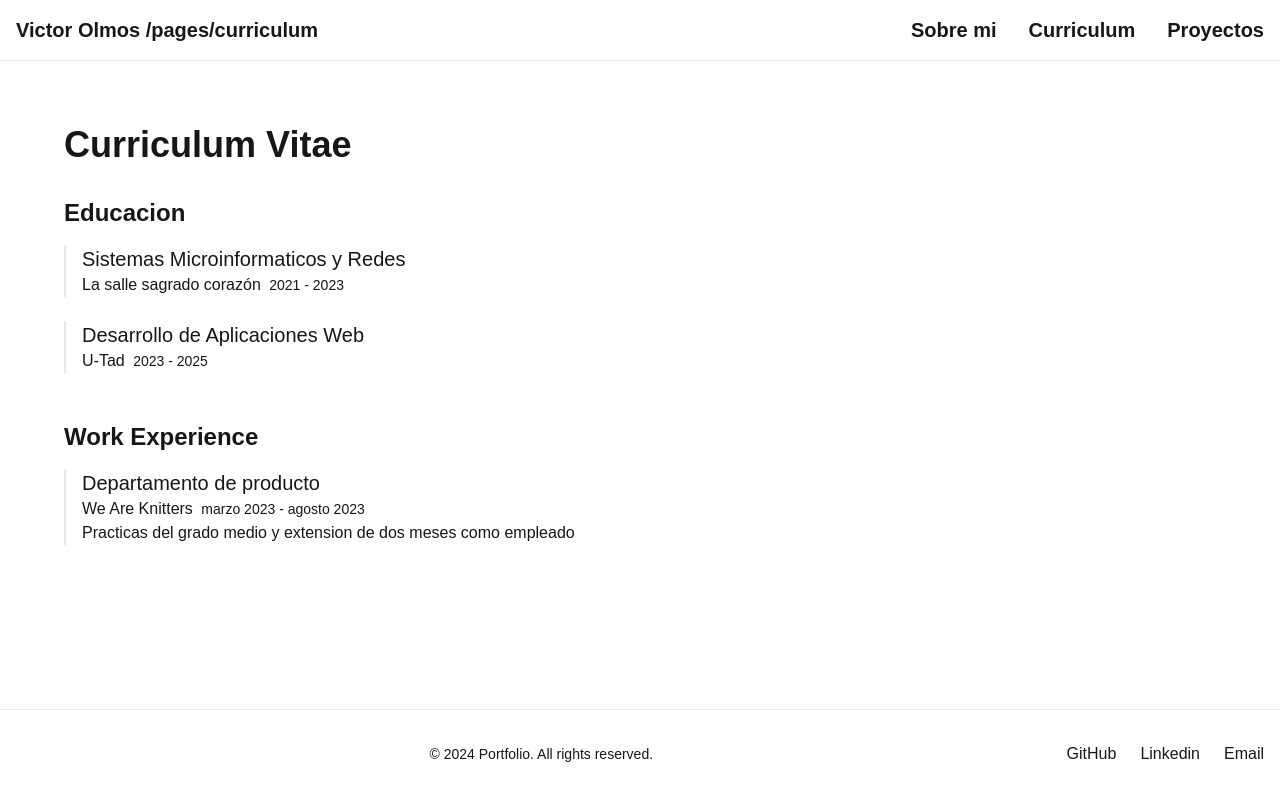
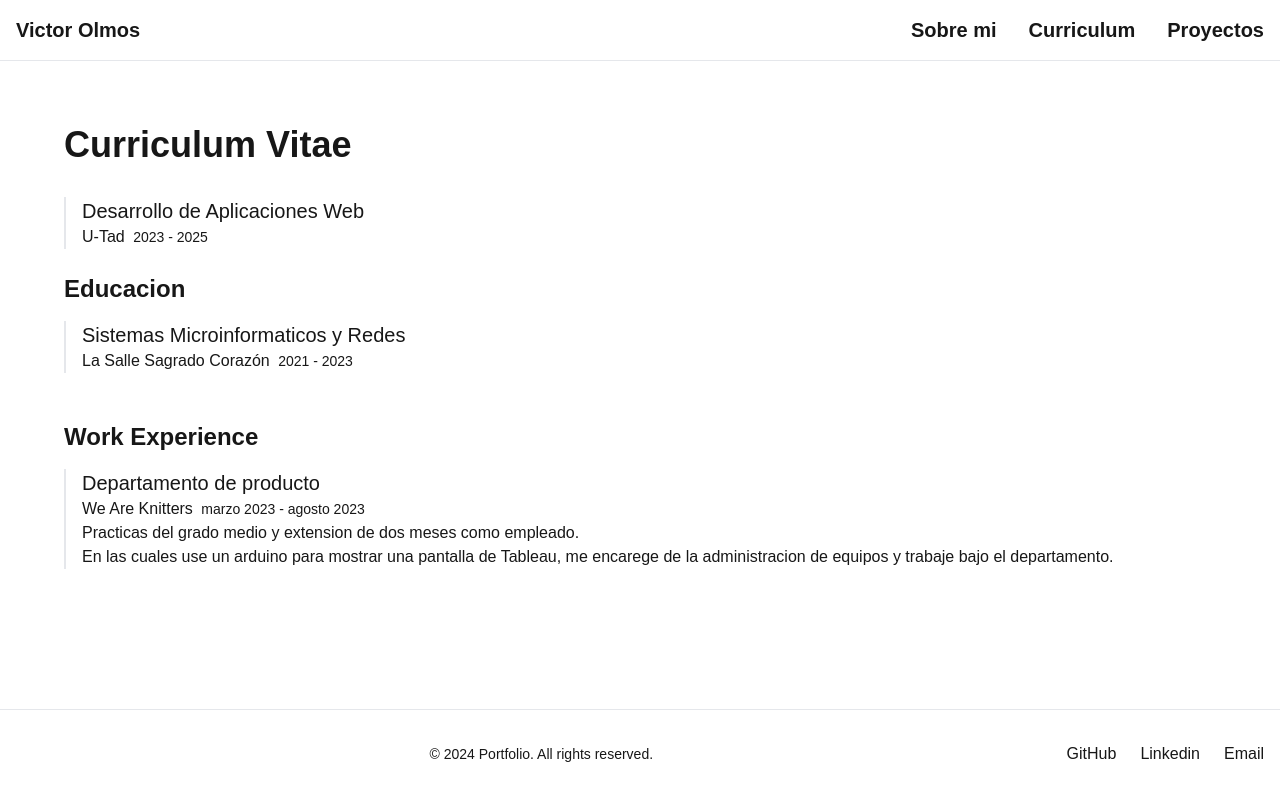
Before and after one commit to V0lms/portfolio-next-app, a Next.js app: page /pages/curriculum in a window 1280 px wide. Built offline with nearby package versions, Linux system fonts and the light colour scheme.

Commit message:
Update recomendaciones EIE 1

```diff
--- a/app/pages/curriculum/page.tsx
+++ b/app/pages/curriculum/page.tsx
@@ -4,18 +4,20 @@ export default function CurriculumPage() {
       <h1 className="text-4xl font-bold mb-8">Curriculum Vitae</h1>
       <div className="space-y-12">
         <section>
+          <div className="space-y-4">
+            <div className="border-l-2 border-primary pl-4">
+              <h3 className="text-xl font-medium">Desarrollo de Aplicaciones Web</h3>
+              <p className="">U-Tad <span className="text-sm ml-1">2023 - 2025</span></p>
+            </div>
+          </div>
+
+          <br />
+
           <h2 className="text-2xl font-semibold mb-4">Educacion</h2>
           <div className="space-y-4">
             <div className="border-l-2 border-primary pl-4">
               <h3 className="text-xl font-medium">Sistemas Microinformaticos y Redes</h3>
-              <p className="">La salle sagrado corazón <span className="text-sm ml-1">2021 - 2023</span></p>
-            </div>
-          </div>
-          <br />
-          <div className="space-y-4">
-            <div className="border-l-2 border-primary pl-4">
-              <h3 className="text-xl font-medium">Desarrollo de Aplicaciones Web</h3>
-              <p className="">U-Tad <span className="text-sm ml-1">2023 - 2025</span></p>
+              <p className="">La Salle Sagrado Corazón <span className="text-sm ml-1">2021 - 2023</span></p>
             </div>
           </div>
         </section>
@@ -26,7 +28,11 @@ export default function CurriculumPage() {
             <div className="border-l-2 border-primary pl-4">
               <h3 className="text-xl font-medium">Departamento de producto</h3>
               <p className="">We Are Knitters <span className="text-sm ml-1">marzo 2023 - agosto 2023</span></p>
-              <p className="text-s ">Practicas del grado medio y extension de dos meses como empleado</p>
+              <p className="text-s ">
+                Practicas del grado medio y extension de dos meses como empleado. <br />
+                En las cuales use un arduino para mostrar una pantalla de Tableau,
+                me encarege de la administracion de equipos y trabaje bajo el departamento.
+              </p>
             </div>
           </div>
         </section>
--- a/components/Navbar.tsx
+++ b/components/Navbar.tsx
@@ -13,7 +13,7 @@ export default function Navbar() {
             <nav className="container mx-auto px-4 flex items-center justify-between py-4">
                 <div className="flex lg:flex-1">
                     <Link href="/" className="text-xl font-bold hover:text-purple-400">
-                        Victor Olmos {pathname}
+                        Victor Olmos
                     </Link>
                 </div>
 
```
